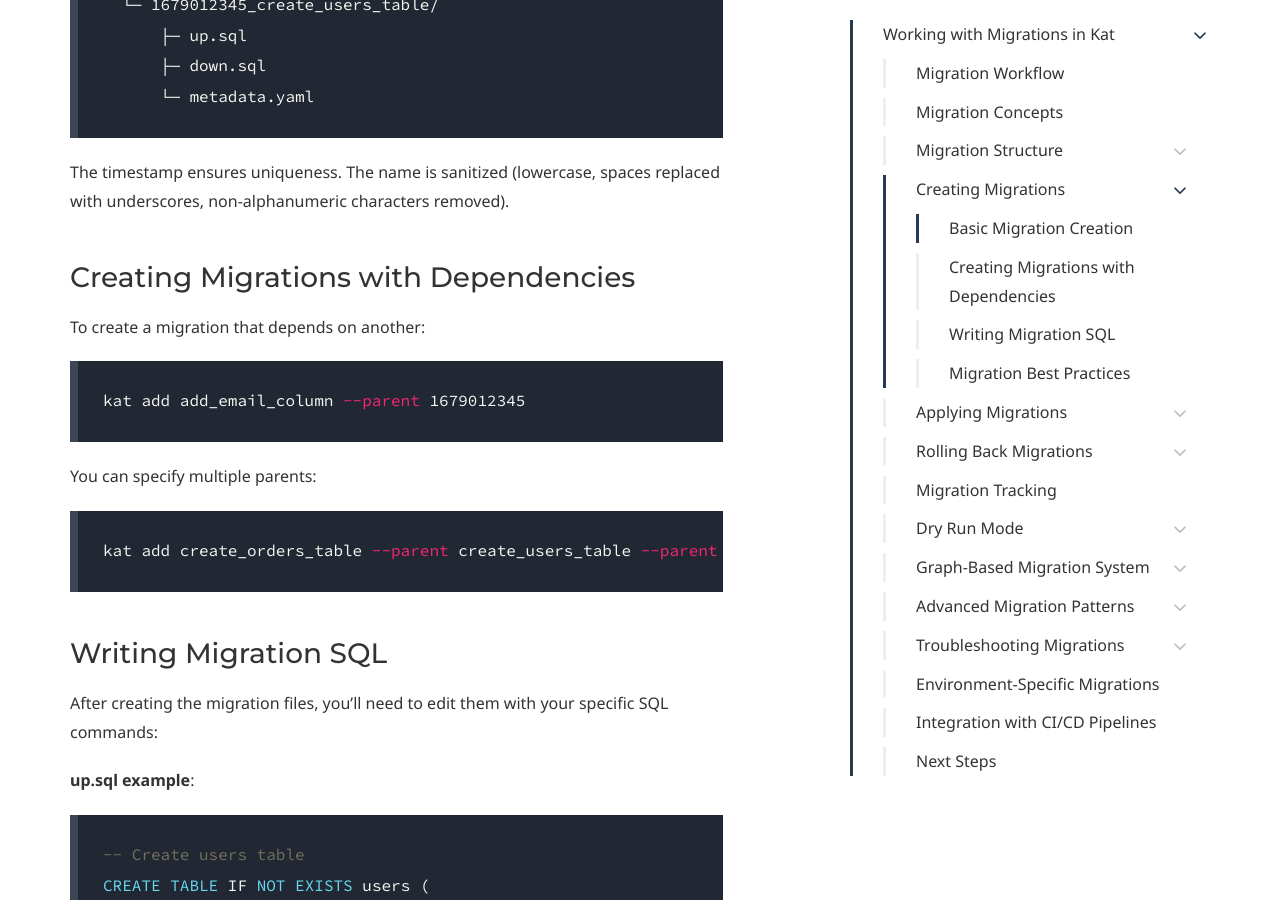
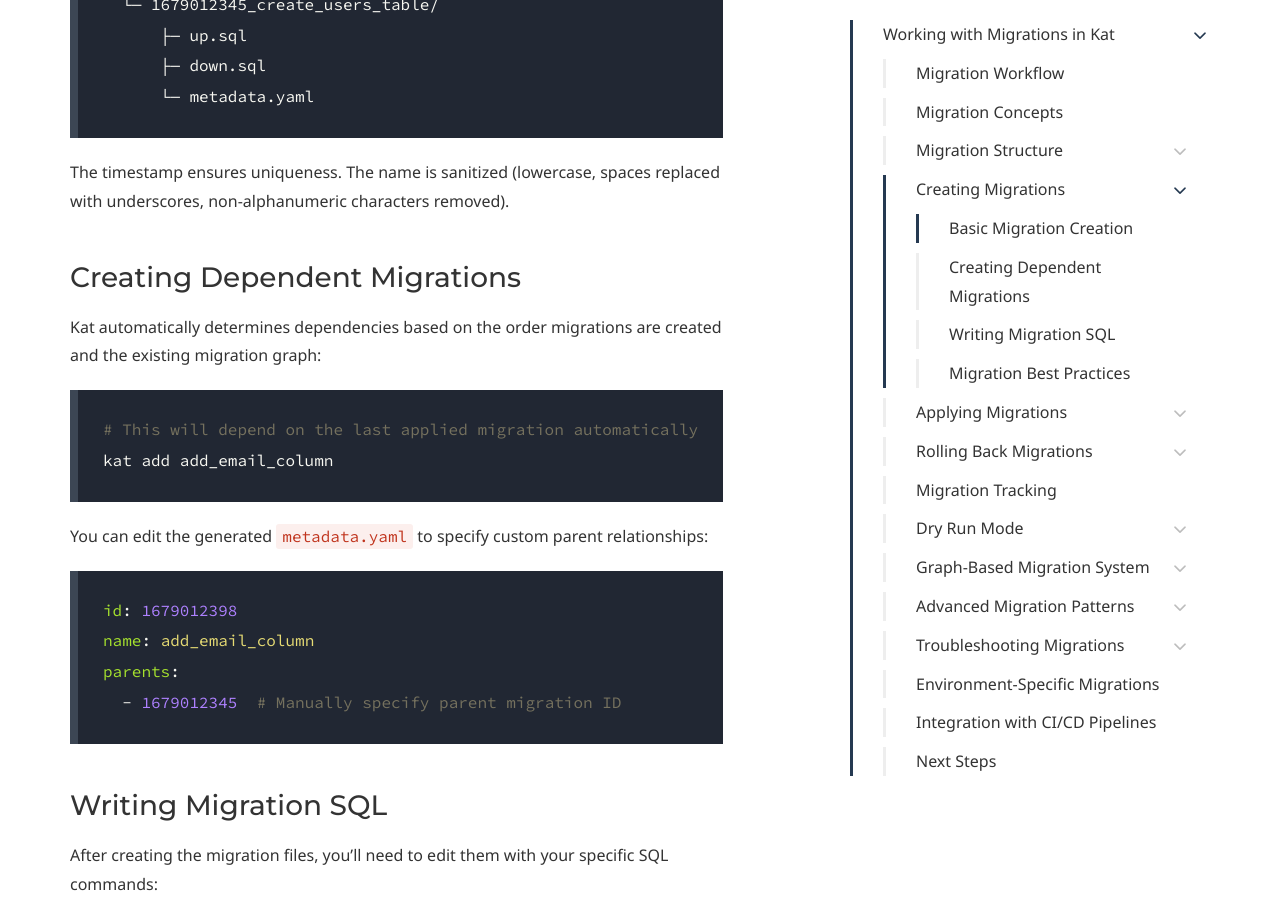
Before and after one commit to BolajiOlajide/kat, a Jekyll site: the page built from doc/migration.md, in a window 1280 px wide and 900 px high, scrolled down 3004 px. Built offline with Jekyll 4.4.1, drawn with Linux system fonts in a browser that asks for light colours; some web fonts are replaced.

Commit message:
remove redundant/incorrect info

````diff
--- a/doc/migration.md
+++ b/doc/migration.md
@@ -96,18 +96,22 @@ migrations/
 
 The timestamp ensures uniqueness. The name is sanitized (lowercase, spaces replaced with underscores, non-alphanumeric characters removed).
 
-### Creating Migrations with Dependencies
+### Creating Dependent Migrations
 
-To create a migration that depends on another:
+Kat automatically determines dependencies based on the order migrations are created and the existing migration graph:
 
 ```bash
-kat add add_email_column --parent 1679012345
+# This will depend on the last applied migration automatically
+kat add add_email_column
 ```
 
-You can specify multiple parents:
+You can edit the generated `metadata.yaml` to specify custom parent relationships:
 
-```bash
-kat add create_orders_table --parent create_users_table --parent create_products_table
+```yaml
+id: 1679012398
+name: add_email_column
+parents:
+  - 1679012345  # Manually specify parent migration ID
 ```
 
 ### Writing Migration SQL
````
Also changed, not shown: README.md (+8 -15 lines), doc/concepts.md (+7 -5 lines), doc/quickstart.md (+1 -1 lines).
